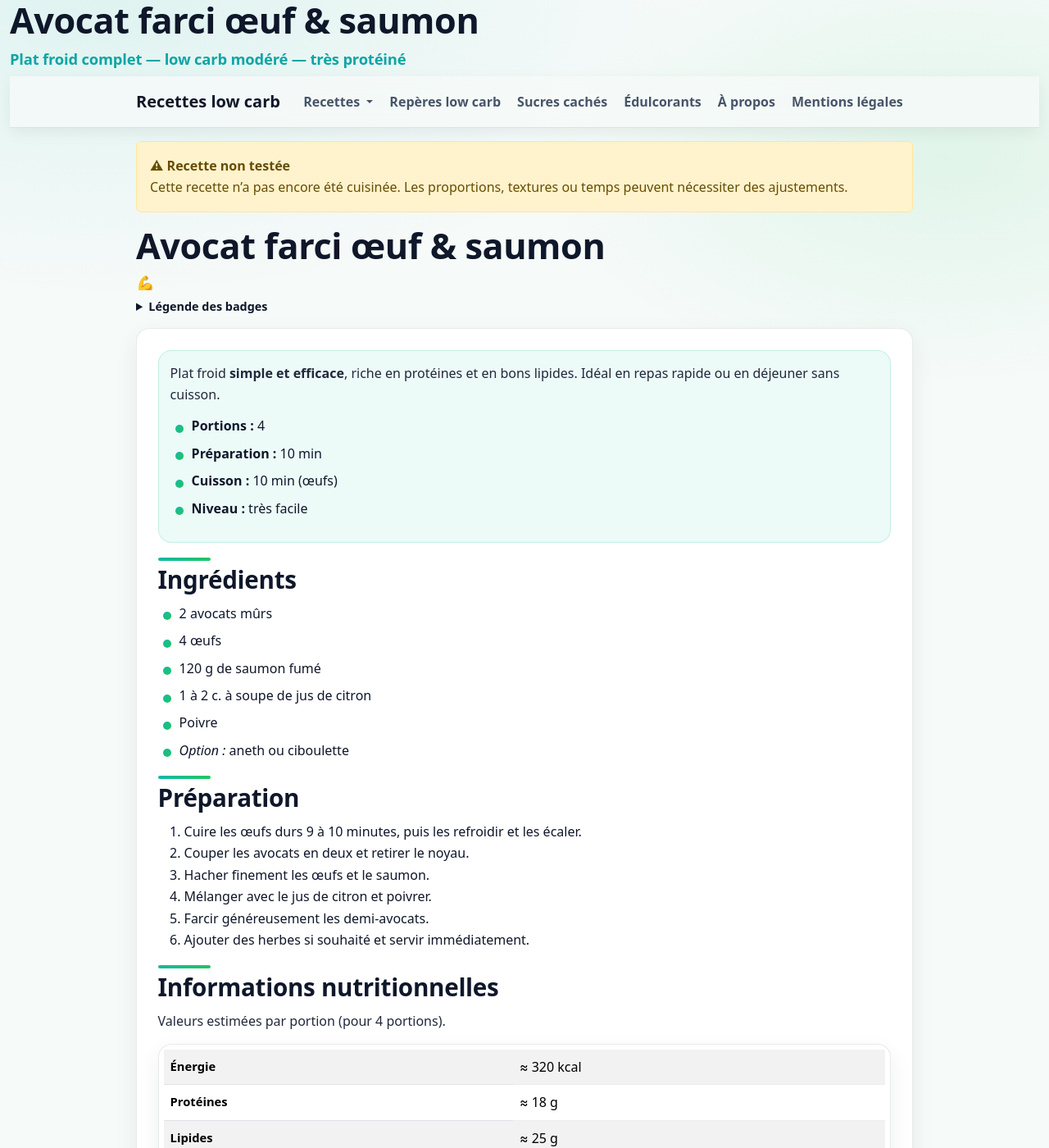
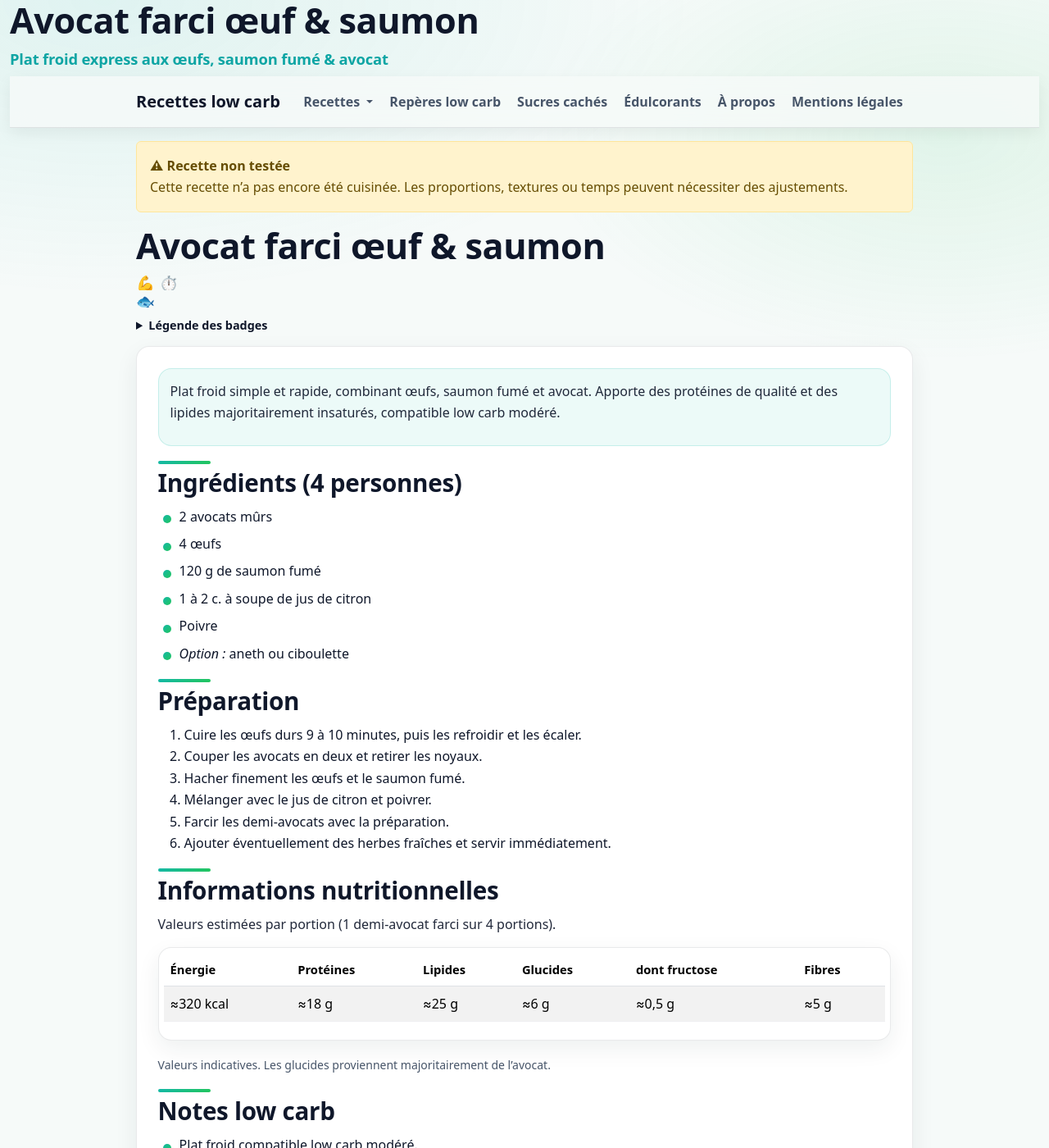
Before and after one commit to laurie-boissay/laurie-boissay.github.io, a Jekyll site: the page built from recettes/avocat-farci-oeuf-et-saumon.html, in a window 1280 px wide and 1400 px high. Shown: the whole window at 82% size. Built offline with Jekyll 4.4.1, drawn with Linux system fonts in a browser that asks for light colours; some of the changed text lies outside the part shown.

Commit message:
Update avocat-farci-oeuf-et-saumon.html

```diff
--- a/recettes/avocat-farci-oeuf-et-saumon.html
+++ b/recettes/avocat-farci-oeuf-et-saumon.html
@@ -1,62 +1,52 @@
 ---
 layout: recipe
 title: "Avocat farci œuf & saumon"
-description: "Avocat farci aux œufs et saumon. Plat low carb modéré, très protéiné, simple et rassasiant."
+description: "Avocat farci aux œufs et saumon fumé. Plat froid low carb modéré, simple, rassasiant et riche en protéines."
 recipe_title: "Avocat farci œuf & saumon"
-recipe_subtitle: "Plat froid complet — low carb modéré — très protéiné"
+recipe_subtitle: "Plat froid express aux œufs, saumon fumé & avocat"
 recipe_group: "Plats à base d’œufs"
 recipe_sort: "avocat-farci-oeuf-saumon"
 recipe_tested: false
 tags:
   - low-carb-modere
   - tres-proteine
+  - rapide
+badges_nutritionnels:
+  - omega-3
 extra_head: |
   <script type="application/ld+json">
   {
     "@context": "https://schema.org",
     "@type": "Recipe",
     "name": "Avocat farci œuf & saumon",
-    "description": "Avocat farci aux œufs et saumon. Plat low carb modéré, très protéiné.",
+    "description": "Avocat farci aux œufs et saumon fumé. Plat froid low carb modéré, riche en protéines.",
     "recipeYield": "4 portions",
     "prepTime": "PT10M",
     "cookTime": "PT10M",
     "totalTime": "PT20M",
     "recipeCategory": "Plat",
-    "keywords": "low carb, avocat, oeuf, saumon",
-    "author": { "@type": "Person", "name": "Laurie" },
-    "recipeIngredient": [
-      "2 avocats mûrs",
-      "4 œufs",
-      "120 g de saumon fumé",
-      "1 à 2 c. à soupe de jus de citron",
-      "Poivre",
-      "Option : aneth ou ciboulette"
-    ],
-    "recipeInstructions": [
-      { "@type": "HowToStep", "text": "Cuire les œufs durs (9–10 minutes), refroidir puis écaler." },
-      { "@type": "HowToStep", "text": "Couper les avocats en deux et retirer le noyau." },
-      { "@type": "HowToStep", "text": "Hacher les œufs et le saumon." },
-      { "@type": "HowToStep", "text": "Mélanger œufs, saumon, citron et poivre." },
-      { "@type": "HowToStep", "text": "Farcir les demi-avocats et servir." }
-    ]
+    "recipeCuisine": "Moderne",
+    "nutrition": {
+      "@type": "NutritionInformation",
+      "calories": "≈320 kcal",
+      "proteinContent": "≈18 g",
+      "fatContent": "≈25 g",
+      "carbohydrateContent": "≈6 g",
+      "fiberContent": "≈5 g"
+    }
   }
   </script>
 ---
 
 <div class="recipe-lead">
   <p>
-    Plat froid <strong>simple et efficace</strong>, riche en protéines et en bons lipides.
-    Idéal en repas rapide ou en déjeuner sans cuisson.
+    Plat froid simple et rapide, combinant œufs, saumon fumé et avocat.
+    Apporte des protéines de qualité et des lipides majoritairement insaturés,
+    compatible low carb modéré.
   </p>
-  <ul>
-    <li><strong>Portions :</strong> 4</li>
-    <li><strong>Préparation :</strong> 10 min</li>
-    <li><strong>Cuisson :</strong> 10 min (œufs)</li>
-    <li><strong>Niveau :</strong> très facile</li>
-  </ul>
 </div>
 
-<h2>Ingrédients</h2>
+<h2>Ingrédients (4 personnes)</h2>
 <ul>
   <li>2 avocats mûrs</li>
   <li>4 œufs</li>
@@ -69,52 +59,49 @@ extra_head: |
 <h2>Préparation</h2>
 <ol>
   <li>Cuire les œufs durs 9 à 10 minutes, puis les refroidir et les écaler.</li>
-  <li>Couper les avocats en deux et retirer le noyau.</li>
-  <li>Hacher finement les œufs et le saumon.</li>
+  <li>Couper les avocats en deux et retirer les noyaux.</li>
+  <li>Hacher finement les œufs et le saumon fumé.</li>
   <li>Mélanger avec le jus de citron et poivrer.</li>
-  <li>Farcir généreusement les demi-avocats.</li>
-  <li>Ajouter des herbes si souhaité et servir immédiatement.</li>
+  <li>Farcir les demi-avocats avec la préparation.</li>
+  <li>Ajouter éventuellement des herbes fraîches et servir immédiatement.</li>
 </ol>
 
 <h2>Informations nutritionnelles</h2>
-<p>Valeurs estimées par portion (pour 4 portions).</p>
+<p>Valeurs estimées par portion (1 demi-avocat farci sur 4 portions).</p>
+
 <div class="table-responsive">
   <table class="table table-striped">
+    <thead>
+      <tr>
+        <th>Énergie</th>
+        <th>Protéines</th>
+        <th>Lipides</th>
+        <th>Glucides</th>
+        <th>dont fructose</th>
+        <th>Fibres</th>
+      </tr>
+    </thead>
     <tbody>
       <tr>
-        <th scope="row">Énergie</th>
-        <td>≈ 320 kcal</td>
-      </tr>
-      <tr>
-        <th scope="row">Protéines</th>
-        <td>≈ 18 g</td>
-      </tr>
-      <tr>
-        <th scope="row">Lipides</th>
-        <td>≈ 25 g</td>
-      </tr>
-      <tr>
-        <th scope="row">Glucides</th>
-        <td>≈ 6 g</td>
-      </tr>
-      <tr>
-        <th scope="row">Fibres</th>
-        <td>≈ 5 g</td>
-      </tr>
-      <tr>
-        <th scope="row">Fructose</th>
-        <td>≈ 0,5 g</td>
+        <td>≈320 kcal</td>
+        <td>≈18 g</td>
+        <td>≈25 g</td>
+        <td>≈6 g</td>
+        <td>≈0,5 g</td>
+        <td>≈5 g</td>
       </tr>
     </tbody>
   </table>
 </div>
+
 <p class="small text-muted">
-  Estimation pour 1 demi-avocat farci. Glucides issus principalement de l’avocat.
+  Valeurs indicatives. Les glucides proviennent majoritairement de l’avocat.
 </p>
 
 <h2>Notes low carb</h2>
 <ul>
-  <li><strong>Compatible low carb modéré</strong> : portion maîtrisée.</li>
-  <li>Plat froid : ne pas congeler (avocat).</li>
-  <li>Se combine bien avec une salade verte ou des légumes rôtis.</li>
+  <li>Plat froid compatible low carb modéré.</li>
+  <li>Source d’oméga-3 via le saumon fumé.</li>
+  <li>Non congelable (avocat).</li>
+  <li>Peut être complété par une salade verte ou des légumes en accompagnement.</li>
 </ul>
```
